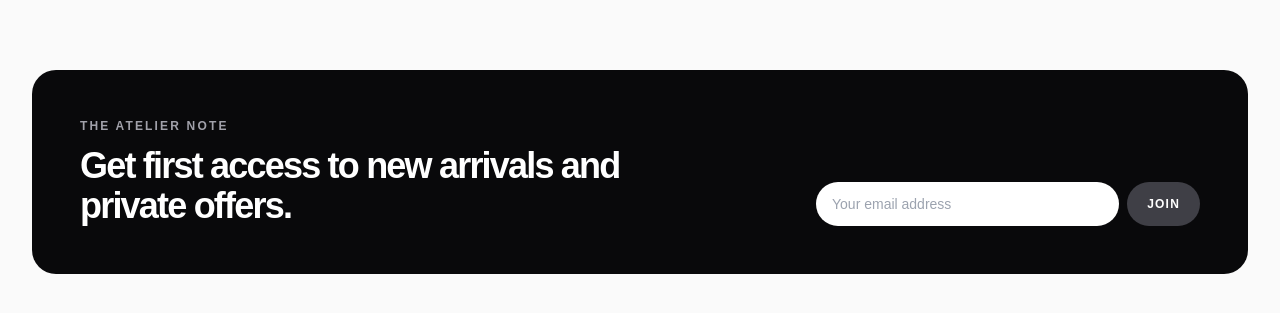
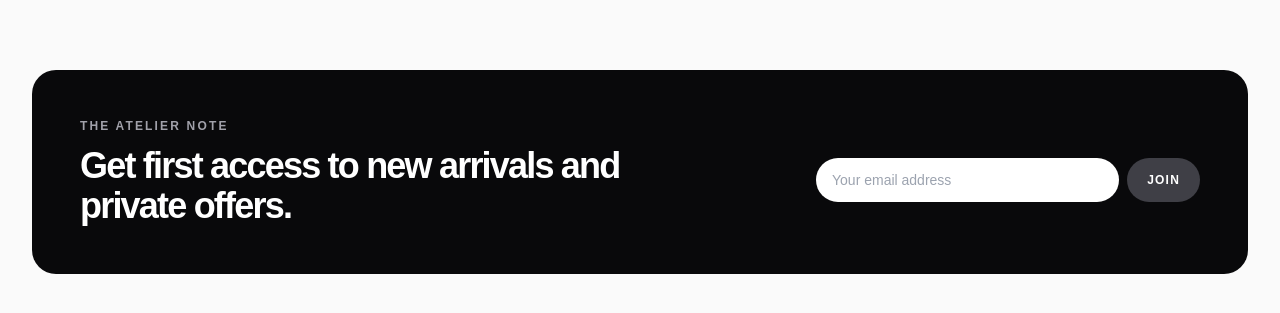
Before and after one commit to mayur1927/atelier-storefront, a Next.js app: page / in a window 1280 px wide. Shown: the part 2229-2542 px from the top of the page. Built offline with nearby package versions, Linux system fonts and the light colour scheme.

Commit message:
Fix newsletter subscription form

```diff
--- a/components/home-page.tsx
+++ b/components/home-page.tsx
@@ -1,5 +1,8 @@
+"use client";
+
 import Link from "next/link";
 import { ArrowRight, Headphones, LockKeyhole, RotateCcw, Truck } from "lucide-react";
+import { FormEvent, useState } from "react";
 import { bestSellers, categories } from "@/lib/mockData";
 import { ProductCard } from "@/components/product-card";
 
@@ -11,41 +14,215 @@ const features = [
 ];
 
 export function HomePage() {
+  const [email, setEmail] = useState("");
+  const [newsletterMessage, setNewsletterMessage] = useState("");
+  const [subscribed, setSubscribed] = useState(false);
+
+  const subscribe = (event: FormEvent<HTMLFormElement>) => {
+    event.preventDefault();
+
+    const trimmedEmail = email.trim();
+
+    if (!trimmedEmail) {
+      setNewsletterMessage("Enter your email address to subscribe.");
+      return;
+    }
+
+    if (!/^[^\s@]+@[^\s@]+\.[^\s@]+$/.test(trimmedEmail)) {
+      setNewsletterMessage("Enter a valid email address.");
+      return;
+    }
+
+    setSubscribed(true);
+    setNewsletterMessage("");
+  };
+
   return (
     <>
       <section className="mx-auto max-w-7xl px-4 pt-4 sm:px-6 lg:px-8 lg:pt-8">
         <div className="relative min-h-[530px] overflow-hidden rounded-3xl bg-zinc-200 sm:min-h-[590px]">
-          <img src="https://images.unsplash.com/photo-1485968579580-b6d095142e6e?auto=format&fit=crop&w=1800&q=85" alt="Summer collection" className="absolute inset-0 h-full w-full object-cover grayscale" />
+          <img
+            src="https://images.unsplash.com/photo-1485968579580-b6d095142e6e?auto=format&fit=crop&w=1800&q=85"
+            alt="Summer collection"
+            className="absolute inset-0 h-full w-full object-cover grayscale"
+          />
+
           <div className="absolute inset-0 bg-gradient-to-r from-zinc-950/85 via-zinc-950/35 to-transparent" />
+
           <div className="relative flex min-h-[530px] max-w-xl flex-col justify-end p-7 text-white sm:min-h-[590px] sm:p-12 lg:p-16">
-            <p className="mb-4 text-xs font-bold uppercase tracking-[0.2em] text-zinc-300">Summer collection / 2026</p>
-            <h1 className="max-w-lg text-4xl font-black leading-[0.98] tracking-[-0.065em] sm:text-6xl">New arrivals, made for slow summer days.</h1>
-            <p className="mt-5 max-w-md text-sm leading-6 text-zinc-200 sm:text-base">A refined edit of lightweight layers, easy tailoring, and pieces that feel right from morning through late evening.</p>
-            <Link href="#best-selling" className="mt-8 inline-flex w-fit items-center gap-3 rounded-full bg-white px-6 py-3.5 text-xs font-bold tracking-[0.13em] text-zinc-950 transition hover:bg-zinc-200">SHOP NOW <ArrowRight size={16} /></Link>
+            <p className="mb-4 text-xs font-bold uppercase tracking-[0.2em] text-zinc-300">
+              Summer collection / 2026
+            </p>
+
+            <h1 className="max-w-lg text-4xl font-black leading-[0.98] tracking-[-0.065em] sm:text-6xl">
+              New arrivals, made for slow summer days.
+            </h1>
+
+            <p className="mt-5 max-w-md text-sm leading-6 text-zinc-200 sm:text-base">
+              A refined edit of lightweight layers, easy tailoring, and pieces that feel right from morning through late evening.
+            </p>
+
+            <Link
+              href="#best-selling"
+              className="mt-8 inline-flex w-fit items-center gap-3 rounded-full bg-white px-6 py-3.5 text-xs font-bold tracking-[0.13em] text-zinc-950 transition hover:bg-zinc-200"
+            >
+              SHOP NOW <ArrowRight size={16} />
+            </Link>
           </div>
         </div>
       </section>
 
       <section className="mx-auto max-w-7xl px-4 py-6 sm:px-6 lg:px-8">
         <div className="grid divide-y divide-zinc-200 rounded-2xl border border-zinc-200 bg-white sm:grid-cols-2 sm:divide-x sm:divide-y-0 lg:grid-cols-4">
-          {features.map(({ label, detail, icon: Icon }) => <div key={label} className="flex items-center gap-3 px-5 py-4"><Icon size={19} strokeWidth={1.7} /><div><p className="text-sm font-bold">{label}</p><p className="mt-0.5 text-xs text-zinc-500">{detail}</p></div></div>)}
+          {features.map(({ label, detail, icon: Icon }) => (
+            <div key={label} className="flex items-center gap-3 px-5 py-4">
+              <Icon size={19} strokeWidth={1.7} />
+              <div>
+                <p className="text-sm font-bold">{label}</p>
+                <p className="mt-0.5 text-xs text-zinc-500">{detail}</p>
+              </div>
+            </div>
+          ))}
         </div>
       </section>
 
       <section className="mx-auto max-w-7xl px-4 py-14 sm:px-6 lg:px-8">
-        <div className="mb-8 flex items-end justify-between"><div><p className="text-xs font-bold uppercase tracking-[0.18em] text-zinc-400">Explore the edit</p><h2 className="mt-2 text-3xl font-black tracking-[-0.05em] sm:text-4xl">Top categories</h2></div><Link href="/category/all" className="hidden items-center gap-1 text-sm font-semibold underline-offset-4 hover:underline sm:flex">View all <ArrowRight size={15} /></Link></div>
+        <div className="mb-8 flex items-end justify-between">
+          <div>
+            <p className="text-xs font-bold uppercase tracking-[0.18em] text-zinc-400">
+              Explore the edit
+            </p>
+
+            <h2 className="mt-2 text-3xl font-black tracking-[-0.05em] sm:text-4xl">
+              Top categories
+            </h2>
+          </div>
+
+          <Link
+            href="/category/all"
+            className="hidden items-center gap-1 text-sm font-semibold underline-offset-4 hover:underline sm:flex"
+          >
+            View all <ArrowRight size={15} />
+          </Link>
+        </div>
+
         <div className="grid grid-cols-2 gap-3 sm:grid-cols-3 lg:grid-cols-5">
-          {categories.map((category) => <Link key={category.name} href={`/category/${category.name.toLowerCase()}`} className="group relative aspect-[4/5] overflow-hidden rounded-2xl bg-zinc-200"><img src={category.image} alt={category.name} className="h-full w-full object-cover grayscale transition duration-500 group-hover:scale-105 group-hover:grayscale-0" /><div className="absolute inset-0 bg-gradient-to-t from-zinc-950/75 via-zinc-950/10 to-transparent" /><div className="absolute inset-x-4 bottom-4 text-white"><h3 className="text-lg font-bold">{category.name}</h3><p className="mt-0.5 text-xs text-zinc-200">{category.caption}</p></div></Link>)}
+          {categories.map((category) => (
+            <Link
+              key={category.name}
+              href={`/category/${category.name.toLowerCase()}`}
+              className="group relative aspect-[4/5] overflow-hidden rounded-2xl bg-zinc-200"
+            >
+              <img
+                src={category.image}
+                alt={category.name}
+                className="h-full w-full object-cover grayscale transition duration-500 group-hover:scale-105 group-hover:grayscale-0"
+              />
+
+              <div className="absolute inset-0 bg-gradient-to-t from-zinc-950/75 via-zinc-950/10 to-transparent" />
+
+              <div className="absolute inset-x-4 bottom-4 text-white">
+                <h3 className="text-lg font-bold">{category.name}</h3>
+                <p className="mt-0.5 text-xs text-zinc-200">
+                  {category.caption}
+                </p>
+              </div>
+            </Link>
+          ))}
         </div>
       </section>
 
-      <section id="best-selling" className="mx-auto max-w-7xl px-4 pb-4 pt-8 sm:px-6 lg:px-8">
-        <div className="mb-8 flex items-end justify-between"><div><p className="text-xs font-bold uppercase tracking-[0.18em] text-zinc-400">Chosen often</p><h2 className="mt-2 text-3xl font-black tracking-[-0.05em] sm:text-4xl">Best selling</h2></div><Link href="/category/all" className="flex items-center gap-1 text-sm font-semibold underline-offset-4 hover:underline">Shop all <ArrowRight size={15} /></Link></div>
-        <div className="grid grid-cols-2 gap-x-4 gap-y-10 sm:grid-cols-3 lg:grid-cols-4 xl:grid-cols-5"><ProductCard product={bestSellers[0]} />{bestSellers.slice(1).map((product) => <ProductCard key={product.id} product={product} />)}</div>
+      <section
+        id="best-selling"
+        className="mx-auto max-w-7xl px-4 pb-4 pt-8 sm:px-6 lg:px-8"
+      >
+        <div className="mb-8 flex items-end justify-between">
+          <div>
+            <p className="text-xs font-bold uppercase tracking-[0.18em] text-zinc-400">
+              Chosen often
+            </p>
+
+            <h2 className="mt-2 text-3xl font-black tracking-[-0.05em] sm:text-4xl">
+              Best selling
+            </h2>
+          </div>
+
+          <Link
+            href="/category/all"
+            className="flex items-center gap-1 text-sm font-semibold underline-offset-4 hover:underline"
+          >
+            Shop all <ArrowRight size={15} />
+          </Link>
+        </div>
+
+        <div className="grid grid-cols-2 gap-x-4 gap-y-10 sm:grid-cols-3 lg:grid-cols-4 xl:grid-cols-5">
+          <ProductCard product={bestSellers[0]} />
+
+          {bestSellers.slice(1).map((product) => (
+            <ProductCard key={product.id} product={product} />
+          ))}
+        </div>
       </section>
 
       <section className="mx-auto max-w-7xl px-4 py-16 sm:px-6 lg:px-8">
-        <div className="flex flex-col items-start justify-between gap-6 rounded-3xl bg-zinc-950 px-7 py-10 text-white sm:flex-row sm:items-end sm:px-12 sm:py-12"><div><p className="text-xs font-bold uppercase tracking-[0.18em] text-zinc-400">The Atelier note</p><h2 className="mt-3 max-w-xl text-3xl font-black tracking-[-0.05em] sm:text-4xl">Get first access to new arrivals and private offers.</h2></div><form className="flex w-full max-w-sm gap-2"><input type="email" aria-label="Email address" placeholder="Your email address" className="min-w-0 flex-1 rounded-full bg-white px-4 py-3 text-sm text-zinc-950 outline-none" /><button className="rounded-full bg-zinc-700 px-5 text-xs font-bold tracking-[0.1em] transition hover:bg-zinc-600">JOIN</button></form></div>
+        <div className="flex flex-col items-start justify-between gap-6 rounded-3xl bg-zinc-950 px-7 py-10 text-white sm:flex-row sm:items-end sm:px-12 sm:py-12">
+          <div>
+            <p className="text-xs font-bold uppercase tracking-[0.18em] text-zinc-400">
+              The Atelier note
+            </p>
+
+            <h2 className="mt-3 max-w-xl text-3xl font-black tracking-[-0.05em] sm:text-4xl">
+              Get first access to new arrivals and private offers.
+            </h2>
+          </div>
+
+          {subscribed ? (
+            <p
+              role="status"
+              className="w-full max-w-sm rounded-full border border-zinc-700 bg-zinc-900 px-5 py-3.5 text-center text-sm font-bold text-white"
+            >
+              You&apos;re subscribed!
+            </p>
+          ) : (
+            <form
+              onSubmit={subscribe}
+              noValidate
+              className="w-full max-w-sm"
+            >
+              <div className="flex gap-2">
+                <input
+                  value={email}
+                  onChange={(event) => {
+                    setEmail(event.target.value);
+                    setNewsletterMessage("");
+                  }}
+                  type="email"
+                  aria-label="Email address"
+                  aria-invalid={Boolean(newsletterMessage)}
+                  aria-describedby="newsletter-message"
+                  placeholder="Your email address"
+                  className="min-w-0 flex-1 rounded-full bg-white px-4 py-3 text-sm text-zinc-950 outline-none ring-offset-2 focus:ring-2 focus:ring-white"
+                />
+
+                <button
+                  type="submit"
+                  className="rounded-full bg-zinc-700 px-5 text-xs font-bold tracking-[0.1em] transition hover:bg-zinc-600"
+                >
+                  JOIN
+                </button>
+              </div>
+
+              <p
+                id="newsletter-message"
+                role="alert"
+                aria-live="polite"
+                className="mt-2 min-h-4 px-2 text-xs text-zinc-300"
+              >
+                {newsletterMessage}
+              </p>
+            </form>
+          )}
+        </div>
       </section>
     </>
   );
```
